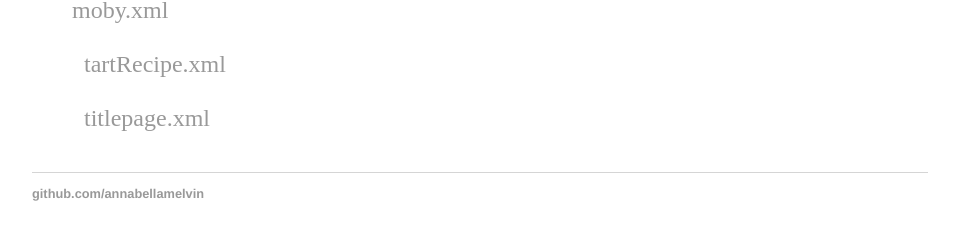
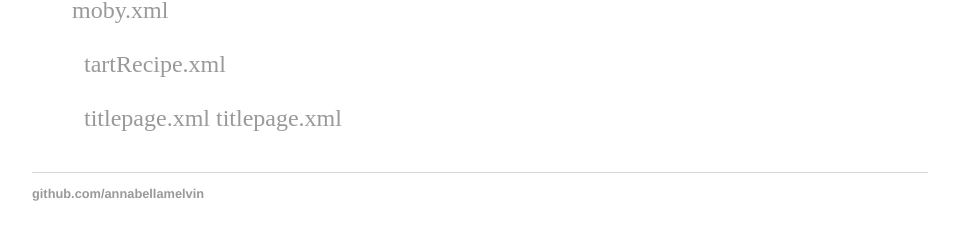
Before and after one commit to annabellamelvin/annabellamelvin.github.io, a Jekyll site: the page built from assignments/index.html, in a window 1280 px wide. Shown: the part 200-440 px from the top of the page, without its empty margins (160-1119 px from the left). Built offline with Jekyll 4.4.1, drawn with Linux system fonts in a browser that asks for light colours.

Commit message:
Update index.html

```diff
--- a/assignments/index.html
+++ b/assignments/index.html
@@ -8,11 +8,13 @@ title: "Annabella's Assignments"
 		<a href= "moby.xml"> moby.xml</a><br></br>
 		<a href="tartRecipe.xml"> tartRecipe.xml</a><br></br>
 		<a href="titlepage.xml"> titlepage.xml</a>
+		<a href="plantcatalog.html"> titlepage.xml</a>
 
 		{% for post in site.homework %}
 		<li><span>{{ post.date | date_to_string }}</span> » <a href="{{/moby.xml}}" title="{{moby.xml }}">{{moby.xml}}</a>
 		<span>{{ post.date | date_to_string }}</span> » <a href="{{/tartRecipe.xml}}" title="{{tartRecipe.xml}}">{{tartRecipe.xml}}</a>
 		<span>{{ post.date | date_to_string }}</span> » <a href="{{/titlepage.xml}}" title="{{titlepage.xml}}">{{titlepage.xml}}</a></li>
+		<span>{{ post.date | date_to_string }}</span> » <a href="{{/plantcatalog.html}}" title="{{plantcatalog.html}}">{{titlepage.xml}}</a></li>
 
 	  {% endfor %}
 		</ul>
```
